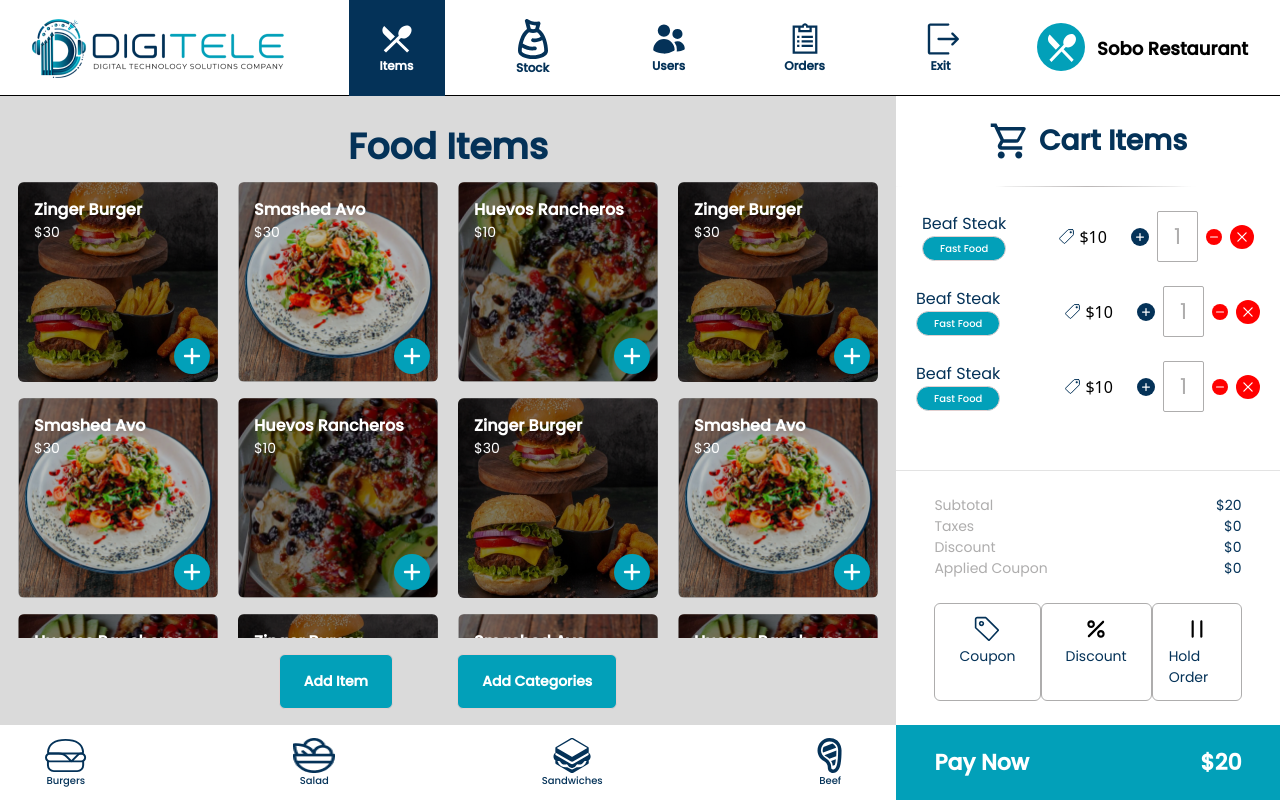
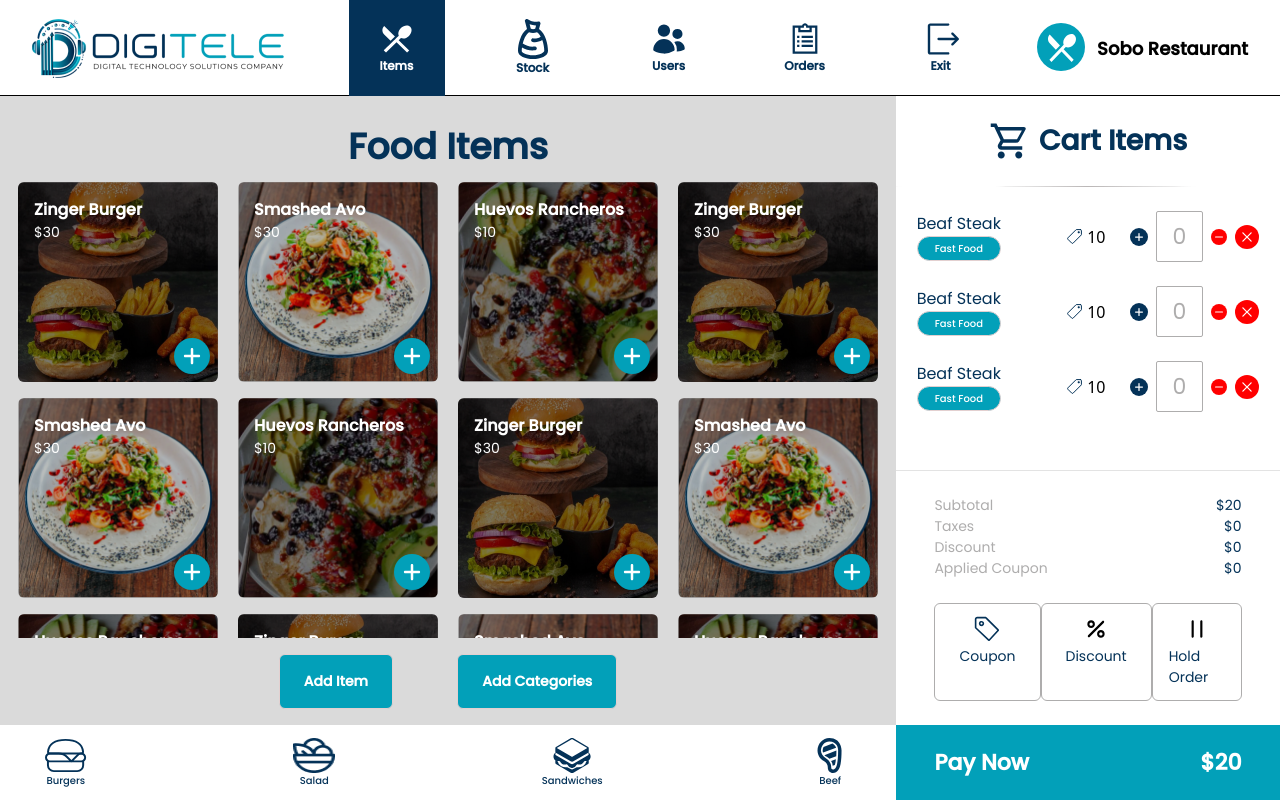
Before and after one commit to Anus-Ali-Khan/Digitelle-POS-Software, a React (Vite) app in the folder apps/digitele-frontend/: page /items in a window 1280 px wide. Built offline with nearby package versions, Linux system fonts and the light colour scheme; what @nx/react would draw is missing.

Commit message:
redux integrated

```diff
--- a/apps/digitele-frontend/src/components/Restaurant/CartItems.tsx
+++ b/apps/digitele-frontend/src/components/Restaurant/CartItems.tsx
@@ -2,7 +2,6 @@ import { FaPlus } from 'react-icons/fa6';
 import CustomButton from './CustomButton';
 import { BsDash } from 'react-icons/bs';
 import { RxCross2 } from 'react-icons/rx';
-import { useNavigate } from 'react-router';
 import Cart from '../../assets/images/cart.svg';
 import Divider from '../../assets/images/divider.png';
 import Ticket from '../../assets/images/ticket.svg';
@@ -10,6 +9,14 @@ import Coupon from '../../assets/images/coupon.svg';
 import Discount from '../../assets/images/discount.svg';
 import Hold from '../../assets/images/hold.svg';
 import { ItemsTabs } from '../../pages/Restaurant/Items';
+import { cartItems } from '../../utils/constants';
+import { useDispatch, useSelector } from 'react-redux';
+import {
+  decrement,
+  increment,
+} from '../../reduxFeatures/cartCounter/CartCounterSlice';
+import { RootState } from '../../redux/store';
+import { useState } from 'react';
 
 type CartItemProps = {
   isCartOpen?: boolean;
@@ -22,6 +29,10 @@ const CartItems = ({
   setIsCartOpen,
   setSelectedItemsTab,
 }: CartItemProps) => {
+  const [selectedItem, setSelectedItem] = useState<number>(0);
+  const addItemCount = useSelector((state: RootState) => state.counter.value);
+  const dispatch = useDispatch();
+
   return (
     <div
       className={`flex flex-col justify-between h-full bg-white max-[321px]:rounded-md  `}
@@ -44,13 +55,17 @@ const CartItems = ({
           <img src={Divider} alt="divider" />
         </div>
         <div className="flex flex-col  ">
-          <div className="flex justify-around mt-6 items-center gap-6max-[1025px]:gap-4 max-[1025px]:px-2">
+          {cartItems.map((item, index) => (
+            <div
+              key={index}
+              className="flex justify-around mt-6 items-center gap-6 max-[1025px]:gap-4 max-[1025px]:px-2"
+            >
               <div className="flex flex-col justify-center">
                 <p className="font-poppins text-Primary text-[16px] font-[400]">
-                Beaf Steak
+                  {item.name}
                 </p>
                 <CustomButton
-                title="Fast Food"
+                  title={item.foodType}
                   fontSize="text-[10px]"
                   fontWeight="font-[500]"
                   borderRadius="full"
@@ -60,95 +75,40 @@ const CartItems = ({
               </div>
               <div className="flex items-center justify-center gap-6 max-[1025px]:gap-2">
                 <div className="flex items-center gap-1">
-                <img src={Ticket} alt="ticket" className="h-[17px] w-[17px]" />
-                <p>$10</p>
+                  <img
+                    src={Ticket}
+                    alt="ticket"
+                    className="h-[17px] w-[17px]"
+                  />
+                  <p>{item.price}</p>
                 </div>
                 <div className="flex items-center gap-2">
-                <div className="  bg-Primary rounded-full p-1 ">
+                  <div
+                    className="  bg-Primary rounded-full p-1 cursor-pointer"
+                    onClick={() => {
+                      dispatch(increment()), setSelectedItem(item.id);
+                    }}
+                  >
                     <FaPlus size={10} className="text-white" />
                   </div>
                   <p className="font-poppins font-[400] text-[22px] text-[#AEADAD] border rounded-sm px-4 py-2">
-                  1
+                    {item.id === selectedItem ? addItemCount : 0}
                   </p>
-                <div className="bg-[#FF0000] rounded-full">
+                  <div
+                    className="bg-[#FF0000] rounded-full cursor-pointer"
+                    onClick={() => {
+                      dispatch(decrement()), setSelectedItem(item.id);
+                    }}
+                  >
                     <BsDash size={16} className="text-white  " />
                   </div>
-                <div className="bg-[#FF0000] rounded-full p-1 ">
+                  <div className="bg-[#FF0000] rounded-full p-1 cursor-pointer ">
                     <RxCross2 size={16} className="text-white" />
                   </div>
                 </div>
               </div>
             </div>
-          <div className="flex justify-around mt-6 items-center gap-6 max-[1025px]:gap-4 max-[1025px]:px-2">
-            <div className="flex flex-col justify-center">
-              <p className="font-poppins text-Primary text-[16px] font-[400]">
-                Beaf Steak
-              </p>
-              <CustomButton
-                title="Fast Food"
-                fontSize="text-[10px]"
-                fontWeight="font-[500]"
-                borderRadius="full"
-                paddingHorizontal="px-1"
-                paddingVertical="py-1"
-              />
-            </div>
-            <div className="flex items-center justify-center gap-6 max-[1025px]:gap-2">
-              <div className="flex items-center gap-1">
-                <img src={Ticket} alt="ticket" className="h-[17px] w-[17px]" />
-                <p>$10</p>
-              </div>
-              <div className="flex items-center gap-2">
-                <div className="  bg-Primary rounded-full p-1 ">
-                  <FaPlus size={10} className="text-white" />
-                </div>
-                <p className="font-poppins font-[400] text-[22px] text-[#AEADAD] border rounded-sm px-4 py-2">
-                  1
-                </p>
-                <div className="bg-[#FF0000] rounded-full">
-                  <BsDash size={16} className="text-white  " />
-                </div>
-                <div className="bg-[#FF0000] rounded-full p-1 ">
-                  <RxCross2 size={16} className="text-white" />
-                </div>
-              </div>
-            </div>
-          </div>
-          <div className="flex justify-around mt-6 items-center gap-6 max-[1025px]:gap-4 max-[1025px]:px-2">
-            <div className="flex flex-col justify-center">
-              <p className="font-poppins text-Primary text-[16px] font-[400]">
-                Beaf Steak
-              </p>
-              <CustomButton
-                title="Fast Food"
-                fontSize="text-[10px]"
-                fontWeight="font-[500]"
-                borderRadius="full"
-                paddingHorizontal="px-1"
-                paddingVertical="py-1"
-              />
-            </div>
-            <div className="flex items-center justify-center gap-6 max-[1025px]:gap-2">
-              <div className="flex items-center gap-1">
-                <img src={Ticket} alt="ticket" className="h-[17px] w-[17px]" />
-                <p>$10</p>
-              </div>
-              <div className="flex items-center gap-2">
-                <div className="  bg-Primary rounded-full p-1 ">
-                  <FaPlus size={10} className="text-white" />
-                </div>
-                <p className="font-poppins font-[400] text-[22px] text-[#AEADAD] border rounded-sm px-4 py-2">
-                  1
-                </p>
-                <div className="bg-[#FF0000] rounded-full">
-                  <BsDash size={16} className="text-white  " />
-                </div>
-                <div className="bg-[#FF0000] rounded-full p-1 ">
-                  <RxCross2 size={16} className="text-white" />
-                </div>
-              </div>
-            </div>
-          </div>
+          ))}
         </div>
       </div>
 
@@ -187,13 +147,13 @@ const CartItems = ({
             </p>
           </div>
           <div className="flex mt-6 justify-between">
-            <div className="flex flex-col border border-[#AEADAD] rounded-md items-center px-6 py-3 gap-1 max-[1025px]:px-2 ">
+            <div className="flex flex-col cursor-pointer border border-[#AEADAD] rounded-md items-center px-6 py-3 gap-1 max-[1025px]:px-2 ">
               <img src={Coupon} alt="coupon" className="h-[26px] w-[26px]" />
               <p className="font-poppins text-[14px] text-Primary font-[400]">
                 Coupon
               </p>
             </div>
-            <div className="flex flex-col border border-[#AEADAD] rounded-md items-center px-6 py-3 gap-1 max-[1025px]:px-2 ">
+            <div className="flex flex-col cursor-pointer border border-[#AEADAD] rounded-md items-center px-6 py-3 gap-1 max-[1025px]:px-2 ">
               <img
                 src={Discount}
                 alt="discount"
@@ -203,7 +163,7 @@ const CartItems = ({
                 Discount
               </p>
             </div>
-            <div className="flex flex-col border border-[#AEADAD] rounded-md items-center px-4 py-3 gap-1 max-[1025px]:px-1 ">
+            <div className="flex flex-col cursor-pointer border border-[#AEADAD] rounded-md items-center px-4 py-3 gap-1 max-[1025px]:px-1 ">
               <img src={Hold} alt="hold" className="h-[26px] w-[26px]" />
               <p className="font-poppins text-[14px] text-Primary font-[400]">
                 Hold Order
--- a/apps/digitele-frontend/src/components/Restaurant/FoodItems.tsx
+++ b/apps/digitele-frontend/src/components/Restaurant/FoodItems.tsx
@@ -38,7 +38,7 @@ const FoodItems: FC<FoodItemProps> = ({
                 {item.price}
               </p>
             </div>
-            <div className="absolute bottom-2 right-2 bg-Secondary rounded-full p-2">
+            <div className="absolute bottom-2 right-2 bg-Secondary rounded-full p-2 cursor-pointer">
               <FaPlus size={20} />
             </div>
           </div>
--- /dev/null
+++ b/apps/digitele-frontend/src/redux/store.ts
@@ -0,0 +1,13 @@
+import { configureStore } from '@reduxjs/toolkit';
+import counterReducer from '../reduxFeatures/cartCounter/CartCounterSlice';
+
+export const store = configureStore({
+  reducer: {
+    counter: counterReducer,
+  },
+});
+
+// Infer the `RootState` and `AppDispatch` types from the store itself
+export type RootState = ReturnType<typeof store.getState>;
+// Inferred type: {posts: PostsState, comments: CommentsState, users: UsersState}
+export type AppDispatch = typeof store.dispatch;
--- /dev/null
+++ b/apps/digitele-frontend/src/reduxFeatures/cartCounter/cartCounterSlice.ts
@@ -0,0 +1,28 @@
+import { createSlice } from '@reduxjs/toolkit';
+import type { PayloadAction } from '@reduxjs/toolkit';
+
+export interface CounterState {
+  value: number;
+}
+
+const initialState: CounterState = {
+  value: 0,
+};
+
+export const counterSlice = createSlice({
+  name: 'counter',
+  initialState,
+  reducers: {
+    increment: (state) => {
+      state.value += 1;
+    },
+    decrement: (state) => {
+      state.value -= 1;
+    },
+  },
+});
+
+// Action creators are generated for each case reducer function
+export const { increment, decrement } = counterSlice.actions;
+
+export default counterSlice.reducer;
--- a/apps/digitele-frontend/src/utils/constants.tsx
+++ b/apps/digitele-frontend/src/utils/constants.tsx
@@ -305,82 +305,110 @@ export const stockList: StockListTypes[] = [
 ];
 
 type OrdersListTypes = {
-  orderNo:number,
-  datenTime:string,
-  customerName:string,
-  totalPrice:number,
-  cartItems:number
-}
+  orderNo: number;
+  datenTime: string;
+  customerName: string;
+  totalPrice: number;
+  cartItems: number;
+};
 
-export const OrdersList:OrdersListTypes[] = [
+export const OrdersList: OrdersListTypes[] = [
   {
-    orderNo:405,
-    datenTime:'July 2,2024 6:53pm',
-    customerName:'David Paul',
-    totalPrice:440.00,
-    cartItems:3
+    orderNo: 405,
+    datenTime: 'July 2,2024 6:53pm',
+    customerName: 'David Paul',
+    totalPrice: 440.0,
+    cartItems: 3,
   },
   {
-    orderNo:406,
-    datenTime:'July 2,2024 6:53pm',
-    customerName:'David Paul',
-    totalPrice:440.00,
-    cartItems:3
+    orderNo: 406,
+    datenTime: 'July 2,2024 6:53pm',
+    customerName: 'David Paul',
+    totalPrice: 440.0,
+    cartItems: 3,
   },
   {
-    orderNo:407,
-    datenTime:'July 2,2024 6:53pm',
-    customerName:'David Paul',
-    totalPrice:440.00,
-    cartItems:3
+    orderNo: 407,
+    datenTime: 'July 2,2024 6:53pm',
+    customerName: 'David Paul',
+    totalPrice: 440.0,
+    cartItems: 3,
   },
   {
-    orderNo:408,
-    datenTime:'July 2,2024 6:53pm',
-    customerName:'David Paul',
-    totalPrice:440.00,
-    cartItems:3
+    orderNo: 408,
+    datenTime: 'July 2,2024 6:53pm',
+    customerName: 'David Paul',
+    totalPrice: 440.0,
+    cartItems: 3,
   },
   {
-    orderNo:409,
-    datenTime:'July 2,2024 6:53pm',
-    customerName:'David Paul',
-    totalPrice:440.00,
-    cartItems:3
+    orderNo: 409,
+    datenTime: 'July 2,2024 6:53pm',
+    customerName: 'David Paul',
+    totalPrice: 440.0,
+    cartItems: 3,
   },
   {
-    orderNo:410,
-    datenTime:'July 2,2024 6:53pm',
-    customerName:'David Paul',
-    totalPrice:440.00,
-    cartItems:3
+    orderNo: 410,
+    datenTime: 'July 2,2024 6:53pm',
+    customerName: 'David Paul',
+    totalPrice: 440.0,
+    cartItems: 3,
   },
   {
-    orderNo:411,
-    datenTime:'July 2,2024 6:53pm',
-    customerName:'David Paul',
-    totalPrice:440.00,
-    cartItems:3
+    orderNo: 411,
+    datenTime: 'July 2,2024 6:53pm',
+    customerName: 'David Paul',
+    totalPrice: 440.0,
+    cartItems: 3,
   },
   {
-    orderNo:412,
-    datenTime:'July 2,2024 6:53pm',
-    customerName:'David Paul',
-    totalPrice:440.00,
-    cartItems:3
+    orderNo: 412,
+    datenTime: 'July 2,2024 6:53pm',
+    customerName: 'David Paul',
+    totalPrice: 440.0,
+    cartItems: 3,
   },
   {
-    orderNo:413,
-    datenTime:'July 2,2024 6:53pm',
-    customerName:'David Paul',
-    totalPrice:440.00,
-    cartItems:3
+    orderNo: 413,
+    datenTime: 'July 2,2024 6:53pm',
+    customerName: 'David Paul',
+    totalPrice: 440.0,
+    cartItems: 3,
   },
   {
-    orderNo:414,
-    datenTime:'July 2,2024 6:53pm',
-    customerName:'David Paul',
-    totalPrice:440.00,
-    cartItems:3
-  }
-]
+    orderNo: 414,
+    datenTime: 'July 2,2024 6:53pm',
+    customerName: 'David Paul',
+    totalPrice: 440.0,
+    cartItems: 3,
+  },
+];
+
+type CartItemsTypes = {
+  id: number;
+  name: string;
+  foodType: string;
+  price: string;
+};
+
+export const cartItems: CartItemsTypes[] = [
+  {
+    id: 1,
+    name: 'Beaf Steak',
+    foodType: 'Fast Food',
+    price: '10',
+  },
+  {
+    id: 2,
+    name: 'Beaf Steak',
+    foodType: 'Fast Food',
+    price: '10',
+  },
+  {
+    id: 3,
+    name: 'Beaf Steak',
+    foodType: 'Fast Food',
+    price: '10',
+  },
+];
--- a/package.json
+++ b/package.json
@@ -36,6 +36,7 @@
     "@nestjs/mongoose": "^10.0.10",
     "@nestjs/passport": "^10.0.3",
     "@nestjs/platform-express": "^10.0.2",
+    "@reduxjs/toolkit": "^2.2.7",
     "axios": "^1.6.0",
     "bcryptjs": "^2.4.3",
     "class-validator": "^0.14.1",
@@ -45,6 +46,7 @@
     "react-dom": "18.3.1",
     "react-icons": "^5.3.0",
     "react-loading-indicators": "^1.0.0",
+    "react-redux": "^9.1.2",
     "react-router": "^6.26.1",
     "react-router-dom": "^6.26.1",
     "reflect-metadata": "^0.1.13",
```
Also changed, not shown: apps/digitele-frontend/src/main.tsx (+11 -7 lines), apps/digitele-frontend/src/reduxFeatures/cartCounter/cartItemsSlice.ts (added, +41 -0 lines), 1 other file (tests, documents, lock files or other folders). Lines whose indentation alone changed are shown as unchanged.
